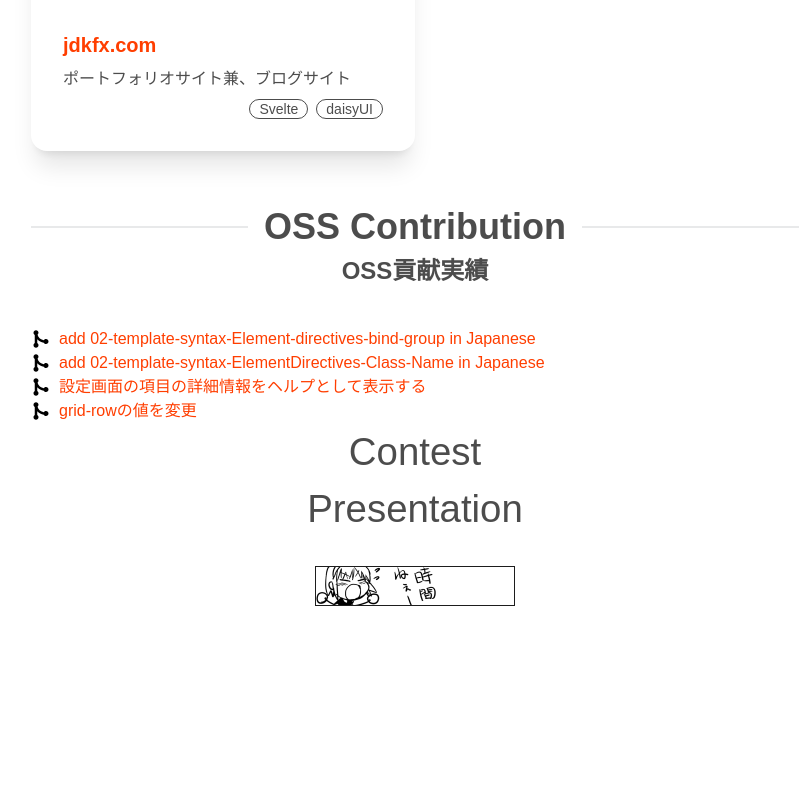
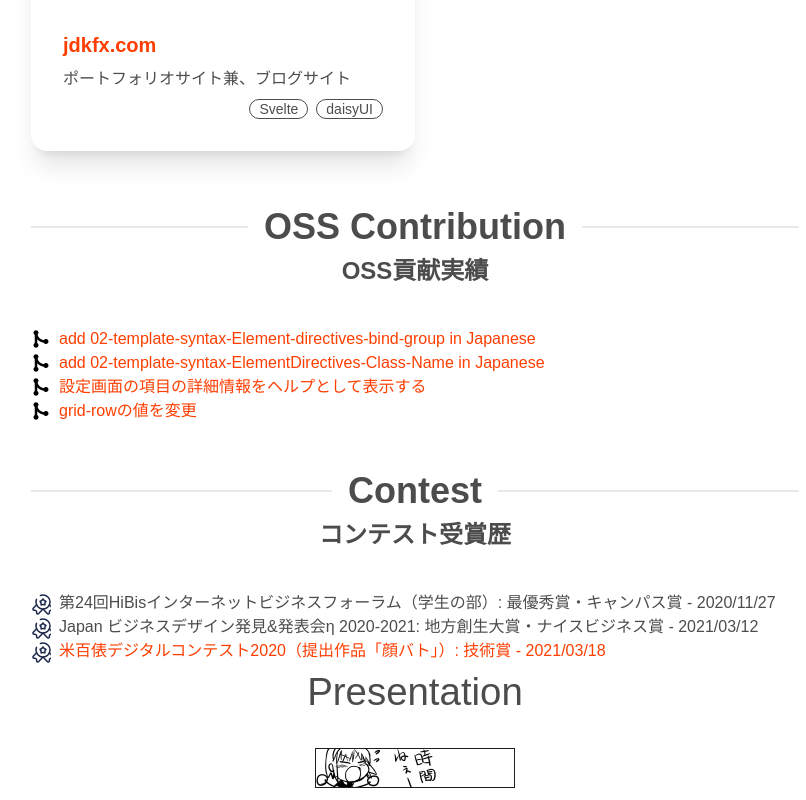
Before and after one commit to jdkfx/jdkfx.com, a SvelteKit app: page /about in a window 1280 px wide. Shown: the part 1809-2609 px from the top of the page, without its empty margins (225-1031 px from the left). Before the commit the page ends 2427 px from the top, so only its background shows below. Built offline with nearby package versions, Linux system fonts and the light colour scheme.

Commit message:
:art: コンテスト受賞歴を追加

```diff
--- /dev/null
+++ b/src/lib/Contest.svelte
@@ -0,0 +1,35 @@
+<script>
+	import MedalRibbonsStarIcon from '$lib/images/medal-ribbons-star.svg';
+</script>
+
+<div>
+	<div class="flex flex-col w-full border-opacity-50 my-10">
+		<div class="my-5 divider">
+			<h2 class="text-4xl text-center font-semibold">Contest</h2>
+		</div>
+		<div>
+			<p class="text-2xl text-center font-semibold">コンテスト受賞歴</p>
+		</div>
+	</div>
+	<div>
+		<ul>
+			<li class="flex gap-2">
+				<img
+					src={MedalRibbonsStarIcon}
+					alt="Medal Ribbons Star Icon"
+				/>第24回HiBisインターネットビジネスフォーラム（学生の部）: 最優秀賞・キャンパス賞 -
+				2020/11/27
+			</li>
+			<li class="flex gap-2">
+				<img src={MedalRibbonsStarIcon} alt="Medal Ribbons Star Icon" />Japan
+				ビジネスデザイン発見&発表会η 2020-2021: 地方創生大賞・ナイスビジネス賞 - 2021/03/12
+			</li>
+			<li class="flex gap-2">
+				<img src={MedalRibbonsStarIcon} alt="Medal Ribbons Star Icon" /><a
+					href="https://kome100dc.jp/2020/result/100001/"
+					>米百俵デジタルコンテスト2020（提出作品「顔バト」）: 技術賞 - 2021/03/18</a
+				>
+			</li>
+		</ul>
+	</div>
+</div>
--- a/src/routes/about/+page.svelte
+++ b/src/routes/about/+page.svelte
@@ -4,6 +4,7 @@
 	import Skill from '$lib/Skill.svelte';
 	import Products from '$lib/Products.svelte';
 	import OssContribution from '$lib/OssContribution.svelte';
+	import Contest from '$lib/Contest.svelte';
 </script>
 
 <svelte:head>
@@ -19,6 +20,6 @@
 	<Skill />
 	<Products />
 	<OssContribution />
-	<h1>Contest</h1>
+	<Contest />
 	<h1>Presentation</h1>
 </div>
```
Also changed, not shown: src/lib/images/medal-ribbons-star.svg (added).
